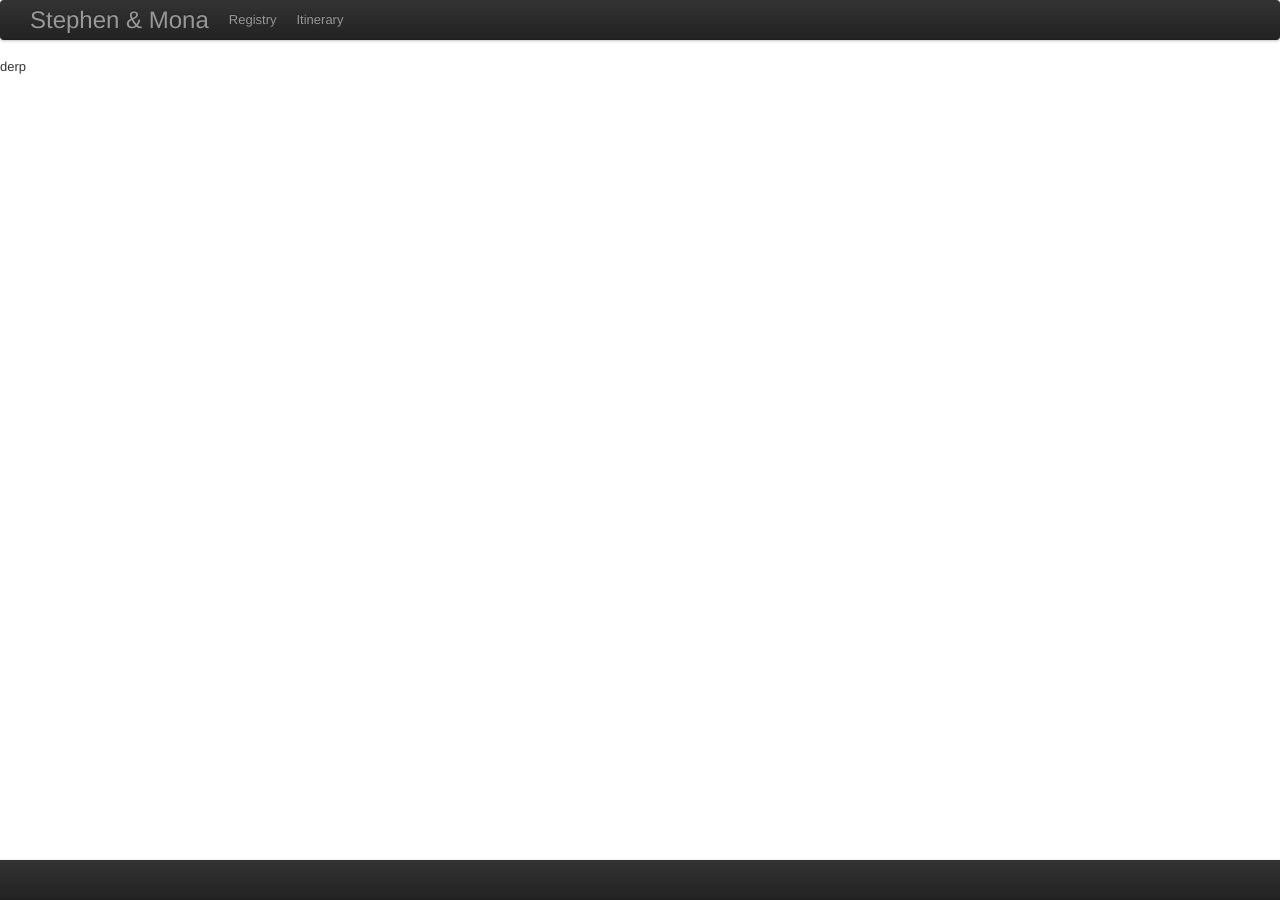
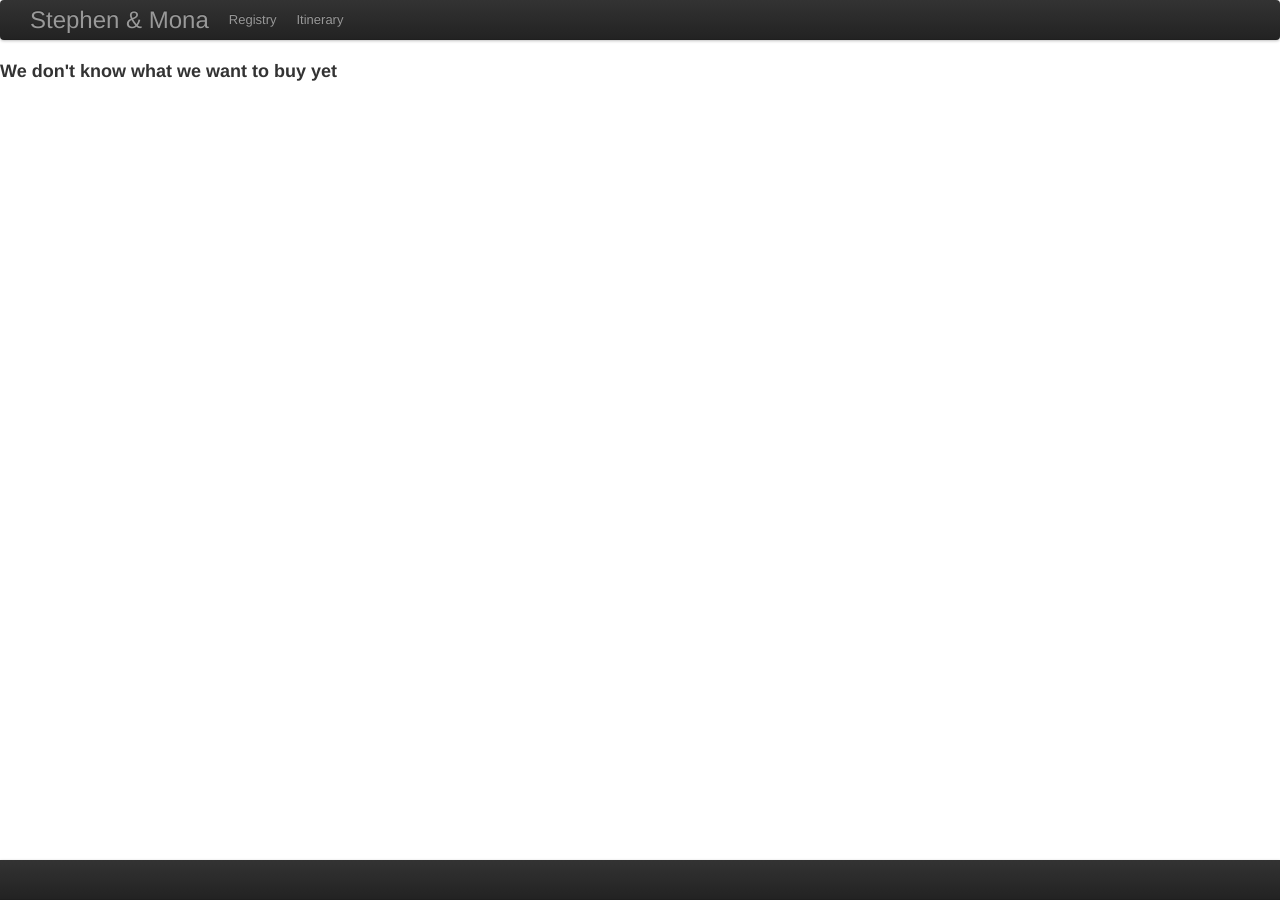
Before and after one commit to nodanaonlyzuul/wedding, a Jekyll site: the page built from registry.html, in a window 1280 px wide. Built offline with Jekyll 4.4.1, drawn with Linux system fonts in a browser that asks for light colours.

Commit message:
placeholder markup

```diff
--- a/itinerary.html
+++ b/itinerary.html
@@ -3,4 +3,8 @@ layout: default
 title: "Hi"
 ---
 
-derp
+<div class="row">
+  <div class="span6">
+    <h3>We don't know where anything is happening</h3>
+  </div>
+</div>
--- a/registry.html
+++ b/registry.html
@@ -3,4 +3,8 @@ layout: default
 title: "Help us, help you help us"
 ---
 
-derp
+<div class="row">
+  <div class="span6">
+    <h3>We don't know what we want to buy yet</h3>
+  </div>
+</div>
```
